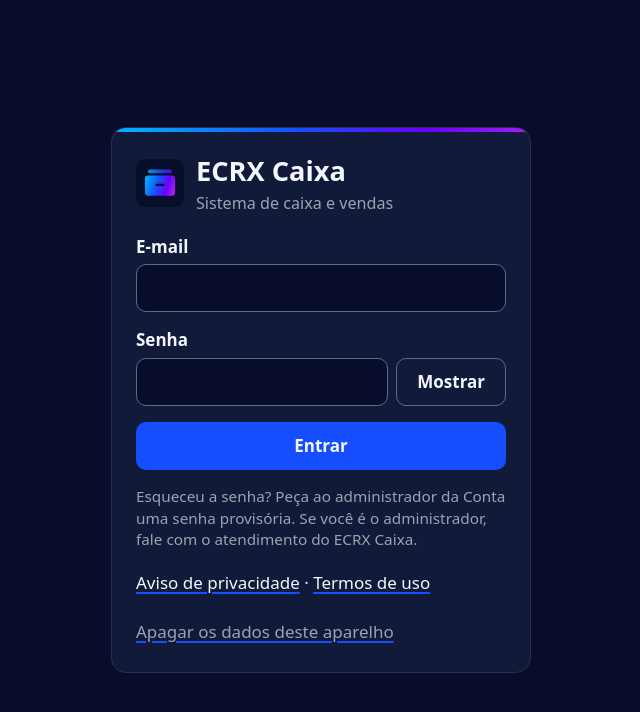
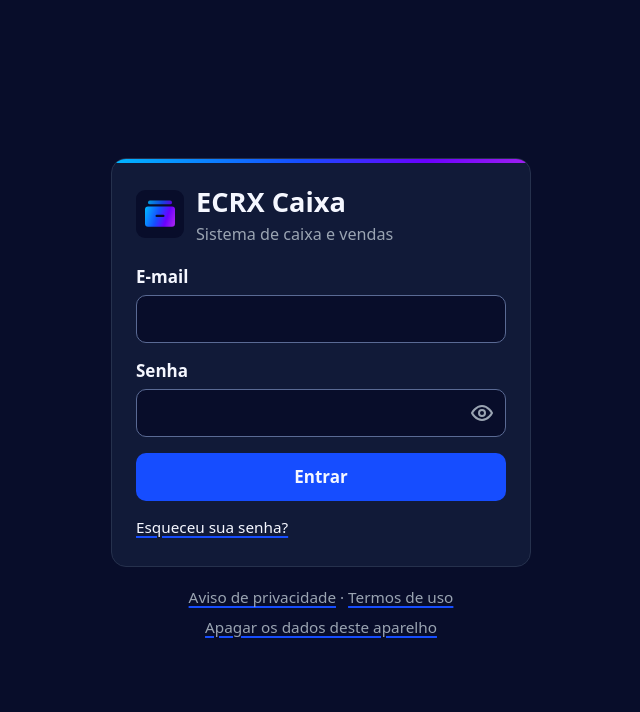
Before and after one commit to Elias-Costa/caixa-simples, a React (Vite) app in the folder frontend/: page /entrar in a window 1280 px wide. Shown: the top 712 px of the page, without its empty margins (319-959 px from the left). Built offline with nearby package versions, Linux system fonts and the light colour scheme.

Commit message:
feat: põe o olho dentro do campo de senha, recolhe a senha esquecida, leva os links para baixo do cartão e avisa campo vazio e Caps Lock na entrada

```diff
--- a/frontend/src/estilos.css
+++ b/frontend/src/estilos.css
@@ -229,14 +229,45 @@ textarea:disabled {
   margin-top: 6px;
 }
 
+/* O olho fica dentro do campo, à direita, e o texto digitado para antes dele. O ícone, em texto
+   secundário, tem 7,56:1 sobre o fundo do campo; objeto gráfico pede 3:1. O anel do foco entra no
+   campo, para não sair da borda dele. */
 .campo__senha {
-  display: flex;
-  gap: 8px;
+  position: relative;
 }
 
 .campo__senha .campo__entrada {
-  flex: 1;
-  min-width: 0;
+  padding-right: var(--toque);
+}
+
+/* O Edge desenha um olho próprio no campo de senha; com o do aplicativo, seriam dois. */
+.campo__senha .campo__entrada::-ms-reveal {
+  display: none;
+}
+
+.campo__olho {
+  position: absolute;
+  top: 0;
+  right: 0;
+  display: grid;
+  place-items: center;
+  width: var(--toque);
+  height: var(--toque);
+  padding: 0;
+  border: 0;
+  border-radius: var(--raio);
+  background: transparent;
+  color: var(--cor-texto-secundario);
+  cursor: pointer;
+}
+
+.campo__olho:hover,
+.campo__olho[aria-pressed='true'] {
+  color: var(--cor-texto);
+}
+
+.campo__olho:focus-visible {
+  outline-offset: -4px;
 }
 
 /* Campo de dinheiro: o R$ fica dentro da caixa, à esquerda, e o toque nele cai no próprio campo. */
@@ -344,10 +375,13 @@ textarea:disabled {
 
 /* Login */
 
+/* O cartão e o rodapé da entrada ficam juntos no meio da tela, e não cada um no meio de uma metade. */
 .login {
   min-height: 100vh;
   display: grid;
   place-items: center;
+  align-content: center;
+  gap: var(--espaco);
   padding: var(--espaco);
 }
 
@@ -402,21 +436,53 @@ textarea:disabled {
   margin: 0 0 var(--espaco);
 }
 
-/* A dica da senha esquecida, em texto secundário: 6,78:1 sobre a superfície do cartão. */
-.login__ajuda {
-  margin: var(--espaco) 0 0;
+/* A senha esquecida: o resumo parece um link, porque é o que a pessoa procura, e o texto aberto fica
+   em texto secundário, com 6,78:1 sobre a superfície do cartão. */
+.login__esqueceu {
+  margin-top: 12px;
   color: var(--cor-texto-secundario);
   font-size: 0.9rem;
 }
 
-/* O apagar os dados do aparelho é raro e não se desfaz: na entrada ele é só um link, em texto
-   secundário, para não disputar a atenção com Entrar. */
-.links-de-apoio--discreto {
+.login__esqueceu summary {
+  display: inline-block;
+  padding: 4px 0;
+  color: var(--cor-texto);
+  text-decoration: underline;
+  text-decoration-color: var(--cor-primaria);
+  text-decoration-thickness: 2px;
+  text-underline-offset: 3px;
+  cursor: pointer;
+}
+
+.login__esqueceu summary::-webkit-details-marker {
+  display: none;
+}
+
+.login__esqueceu summary:hover {
+  text-decoration-color: var(--cor-destaque);
+}
+
+.login__esqueceu p {
+  margin: 4px 0 0;
+}
+
+/* Privacidade, termos e o apagar os dados do aparelho saem do cartão, que fica só com a tarefa de
+   entrar. A letra é a do rodapé do aplicativo; o texto secundário tem 7,56:1 sobre o fundo. Apagar
+   é raro e não se desfaz, e por isso fica numa linha própria, por último. */
+.login__rodape {
+  width: min(100%, 420px);
+  color: var(--cor-texto-secundario);
+  font-size: 0.9rem;
+  text-align: center;
+}
+
+.login__rodape p {
   margin: 0;
 }
 
-.links-de-apoio--discreto a {
-  color: var(--cor-texto-secundario);
+.login__rodape a {
+  color: inherit;
 }
 
 /* Apagar os dados do aparelho: a página usa o cartão da entrada, que é de onde se chega a ela. */
@@ -648,7 +714,7 @@ textarea:disabled {
 /* Os links soltos do rodapé e da entrada não são texto corrido: precisam de 24px de altura para o
    toque, e a linha do texto sozinha dá 21. */
 .rodape a,
-.links-de-apoio a {
+.login__rodape a {
   display: inline-block;
   padding: 4px 0;
 }
--- a/frontend/src/telas/CampoDeSenha.tsx
+++ b/frontend/src/telas/CampoDeSenha.tsx
@@ -1,4 +1,5 @@
-import { useId, useState } from 'react'
+import { useId, useState, type KeyboardEvent, type Ref } from 'react'
+import { ErroDoCampo } from './Mensagem'
 
 type Props = {
   rotulo: string
@@ -7,27 +8,67 @@ type Props = {
   autoComplete?: 'current-password' | 'new-password'
   name?: string
   minLength?: number
+  /** O que impede enviar, dito embaixo do campo, como a entrada faz com o campo em branco. */
+  erro?: string
+  entrada?: Ref<HTMLInputElement>
 }
 
 /**
  * Campo de senha com o botão de mostrar o que foi digitado. A senha tem ao menos quinze caracteres,
  * e uma frase desse tamanho digitada no teclado de um tablet erra fácil; conferir com os olhos evita
- * a recusa sem saber onde foi o erro. O botão fica fora do rótulo, para o nome do campo continuar
- * sendo só o rótulo.
+ * a recusa sem saber onde foi o erro. O botão é um olho dentro do campo, para o campo de senha ter a
+ * largura dos outros, e fica fora do rótulo, para o nome do campo continuar sendo só o rótulo. O nome
+ * dele não muda com o estado: quem diz se a senha está à vista é o aria-pressed, e um nome que virasse
+ * Ocultar seria lido como Ocultar, pressionado.
+ *
+ * O aviso do Caps Lock fica sempre montado, e só o texto muda, para o leitor de tela anunciá-lo. É uma
+ * região ao vivo sem o papel status: esse papel é o da mensagem da tela, que o leitor de tela lê como a
+ * barra de status, e cada campo de senha somaria um status vazio a ela. O navegador só conta o estado
+ * da tecla num toque de teclado; no teclado virtual, sem a tecla, o aviso não aparece.
  */
-export function CampoDeSenha({ rotulo, valor, aoMudar, autoComplete, name, minLength }: Props) {
+export function CampoDeSenha({ rotulo, valor, aoMudar, autoComplete, name, minLength, erro, entrada }: Props) {
   const id = useId()
+  const idDoErro = `${id}-erro`
+  const idDoAviso = `${id}-aviso`
   const [visivel, setVisivel] = useState(false)
+  const [capsLock, setCapsLock] = useState(false)
+
+  function lerCapsLock(evento: KeyboardEvent<HTMLInputElement>) {
+    setCapsLock(evento.getModifierState('CapsLock'))
+  }
+
+  // O campo é descrito só pelo que está escrito embaixo dele, sem o aviso vazio.
+  const descricao = [erro ? idDoErro : null, capsLock ? idDoAviso : null].filter((parte) => parte !== null).join(' ')
+
   return <div className="campo">
     <label className="campo__rotulo" htmlFor={id}>{rotulo}</label>
     <div className="campo__senha">
-      <input id={id} className="campo__entrada" type={visivel ? 'text' : 'password'} name={name}
+      <input ref={entrada} id={id} className="campo__entrada" type={visivel ? 'text' : 'password'} name={name}
         autoComplete={autoComplete} minLength={minLength} value={valor} required
-        onChange={(evento) => aoMudar(evento.target.value)} />
-      <button type="button" className="botao botao--secundario" aria-controls={id}
+        aria-invalid={erro ? true : undefined}
+        aria-describedby={descricao || undefined}
+        onChange={(evento) => aoMudar(evento.target.value)}
+        onKeyDown={lerCapsLock} onKeyUp={lerCapsLock} onBlur={() => setCapsLock(false)} />
+      <button type="button" className="campo__olho" aria-label="Mostrar a senha" aria-controls={id}
         aria-pressed={visivel} onClick={() => setVisivel((antes) => !antes)}>
-        {visivel ? 'Ocultar' : 'Mostrar'}
+        <IconeDoOlho riscado={visivel} />
       </button>
     </div>
+    <ErroDoCampo id={idDoErro} texto={erro} />
+    <span id={idDoAviso} className="campo__aviso" aria-live="polite">{capsLock ? 'Caps Lock ligado.' : ''}</span>
   </div>
 }
+
+/**
+ * Desenhado aqui, sem biblioteca de ícones: é o único ícone dentro das telas. Riscado quando a senha
+ * está à vista, porque o traço diz que o próximo toque esconde.
+ */
+function IconeDoOlho({ riscado }: { riscado: boolean }) {
+  return <svg className="campo__olho-icone" viewBox="0 0 24 24" width="24" height="24" aria-hidden="true"
+    focusable="false" fill="none" stroke="currentColor" strokeWidth="2" strokeLinecap="round"
+    strokeLinejoin="round">
+    <path d="M2 12s3.6-7 10-7 10 7 10 7-3.6 7-10 7S2 12 2 12Z" />
+    <circle cx="12" cy="12" r="3" />
+    {riscado && <path d="M4 4l16 16" />}
+  </svg>
+}
--- a/frontend/src/telas/TelaDeLogin.tsx
+++ b/frontend/src/telas/TelaDeLogin.tsx
@@ -1,4 +1,4 @@
-import { useEffect, useRef, useState, useSyncExternalStore, type FormEvent } from 'react'
+import { useEffect, useId, useRef, useState, useSyncExternalStore, type FormEvent } from 'react'
 import { Link, Navigate, useNavigate } from 'react-router'
 import { ErroDaApi, SemConexao } from '../api/cliente'
 import { estadoDaConexao } from '../api/conexao'
@@ -6,14 +6,20 @@ import { aoMudarMarcasDaEntrada, sessaoFoiEncerrada, sessaoVenceu, voltaPorOutra
 import { RelogioAdiantado } from '../sessao/token'
 import { useSessao } from '../sessao/useSessao'
 import { CampoDeSenha } from './CampoDeSenha'
+import { ErroDoCampo } from './Mensagem'
 
 export function TelaDeLogin() {
   const { identidade, entrar } = useSessao()
   const navegar = useNavigate()
+  const idDoEmail = useId()
   const [email, setEmail] = useState('')
   const [senha, setSenha] = useState('')
+  const [emailEmBranco, setEmailEmBranco] = useState(false)
+  const [senhaEmBranco, setSenhaEmBranco] = useState(false)
   const [erro, setErro] = useState<string | null>(null)
   const [enviando, setEnviando] = useState(false)
+  const campoDoEmail = useRef<HTMLInputElement>(null)
+  const campoDaSenha = useRef<HTMLInputElement>(null)
   const botaoDeEntrar = useRef<HTMLButtonElement>(null)
   const focarDepoisDoErro = useRef(false)
   // A marca pode mudar com a entrada à vista, quando alguém entra ou sai em outra aba.
@@ -33,6 +39,20 @@ export function TelaDeLogin() {
   async function enviar(evento: FormEvent<HTMLFormElement>) {
     evento.preventDefault()
     setErro(null)
+    // O servidor recusa o campo em branco, também só com espaços, e a recusa dele fala de campos destacados
+    // que esta tela não destacaria. O formato do e-mail fica com ele: o login não o confere.
+    const semEmail = email.trim() === ''
+    const semSenha = senha.trim() === ''
+    setEmailEmBranco(semEmail)
+    setSenhaEmBranco(semSenha)
+    if (semEmail) {
+      campoDoEmail.current?.focus()
+      return
+    }
+    if (semSenha) {
+      campoDaSenha.current?.focus()
+      return
+    }
     setEnviando(true)
     try {
       await entrar(email, senha)
@@ -58,22 +78,34 @@ export function TelaDeLogin() {
 
         {porQueVoltou && <p className="mensagem-info" role="status">{porQueVoltou}</p>}
 
-        <label className="campo">
-          <span className="campo__rotulo">E-mail</span>
+        <div className="campo">
+          <label className="campo__rotulo" htmlFor={idDoEmail}>E-mail</label>
           <input
+            ref={campoDoEmail}
+            id={idDoEmail}
             className="campo__entrada"
             type="email"
             name="email"
             autoComplete="username"
             inputMode="email"
             value={email}
-            onChange={(evento) => setEmail(evento.target.value)}
+            aria-invalid={emailEmBranco ? true : undefined}
+            aria-describedby={emailEmBranco ? `${idDoEmail}-erro` : undefined}
+            onChange={(evento) => {
+              setEmail(evento.target.value)
+              setEmailEmBranco(false)
+            }}
             required
           />
-        </label>
+          <ErroDoCampo id={`${idDoEmail}-erro`} texto={emailEmBranco ? 'Informe o e-mail.' : undefined} />
+        </div>
 
         <CampoDeSenha rotulo="Senha" name="senha" autoComplete="current-password" valor={senha}
-          aoMudar={setSenha} />
+          entrada={campoDaSenha} erro={senhaEmBranco ? 'Informe a senha.' : undefined}
+          aoMudar={(valor) => {
+            setSenha(valor)
+            setSenhaEmBranco(false)
+          }} />
 
         {erro && (
           <p className="login__erro" role="alert">
@@ -85,18 +117,23 @@ export function TelaDeLogin() {
           {enviando ? 'Entrando...' : 'Entrar'}
         </button>
         {/* Não há recuperação por e-mail: o administrador redefine a senha do operador, e o próprio
-            administrador é socorrido pelo atendimento. Fica à vista antes do primeiro erro. */}
-        <p className="login__ajuda">
-          Esqueceu a senha? Peça ao administrador da Conta uma senha provisória. Se você é o
-          administrador, fale com o atendimento do ECRX Caixa.
-        </p>
-        <p className="links-de-apoio"><Link to="/privacidade">Aviso de privacidade</Link> · <Link to="/termos">Termos de uso</Link></p>
+            administrador é socorrido pelo atendimento. O link fica à vista antes do primeiro erro, e o
+            texto abre no próprio cartão, sem sair da tela nem perder o e-mail digitado. */}
+        <details className="login__esqueceu">
+          <summary>Esqueceu sua senha?</summary>
+          <p>
+            Peça ao administrador da Conta uma senha provisória. Se você é o administrador, fale com o
+            atendimento do ECRX Caixa.
+          </p>
+        </details>
+      </form>
+
+      <footer className="login__rodape">
+        <p><Link to="/privacidade">Aviso de privacidade</Link> · <Link to="/termos">Termos de uso</Link></p>
         {/* Fica aqui, e não dentro do aplicativo, porque o aparelho de uma Conta encerrada ou de quem
             foi inativado não entra mais. A página explica e confirma antes de apagar. */}
-        <p className="links-de-apoio links-de-apoio--discreto">
-          <Link to="/aparelho">Apagar os dados deste aparelho</Link>
-        </p>
-      </form>
+        <p><Link to="/aparelho">Apagar os dados deste aparelho</Link></p>
+      </footer>
     </main>
   )
 }
```
Also changed, not shown: 1 other file (tests, documents, lock files or other folders).
